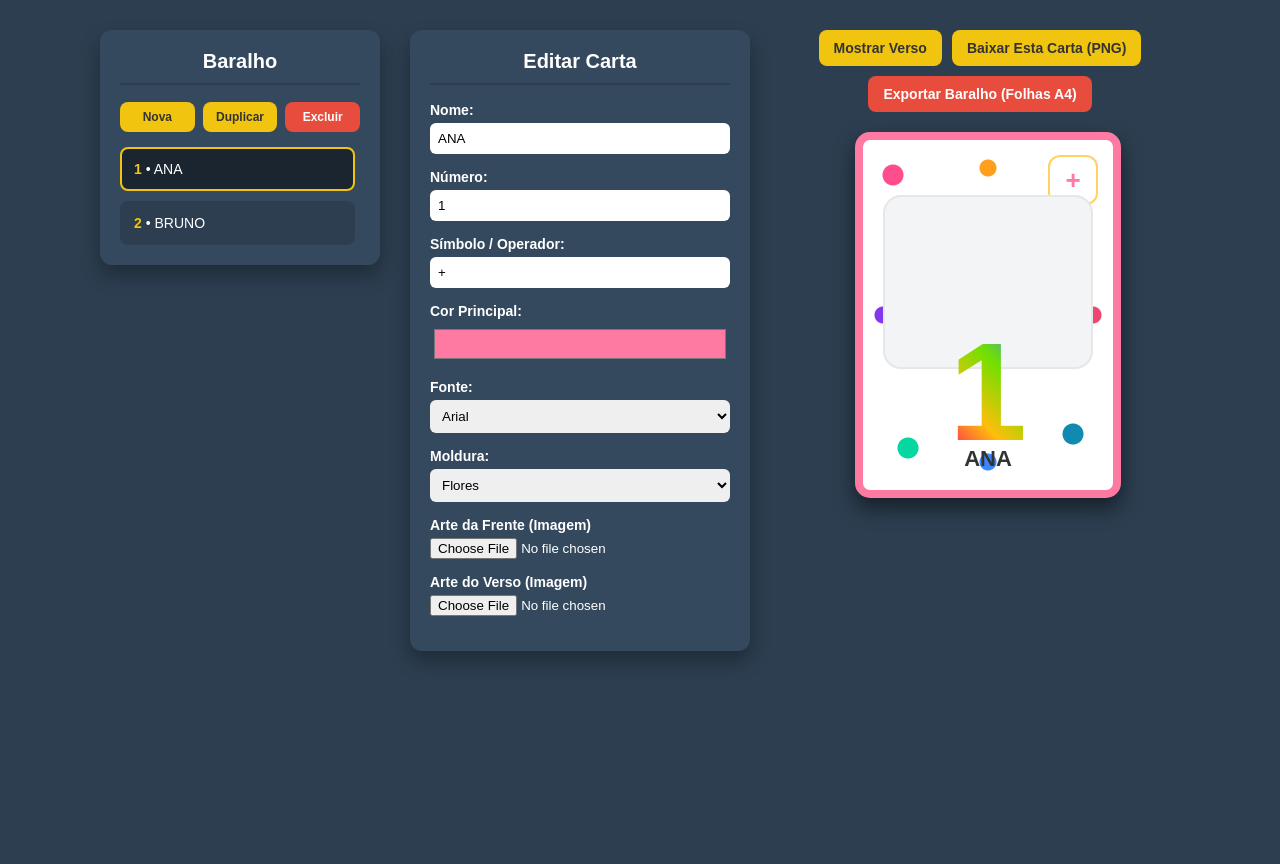
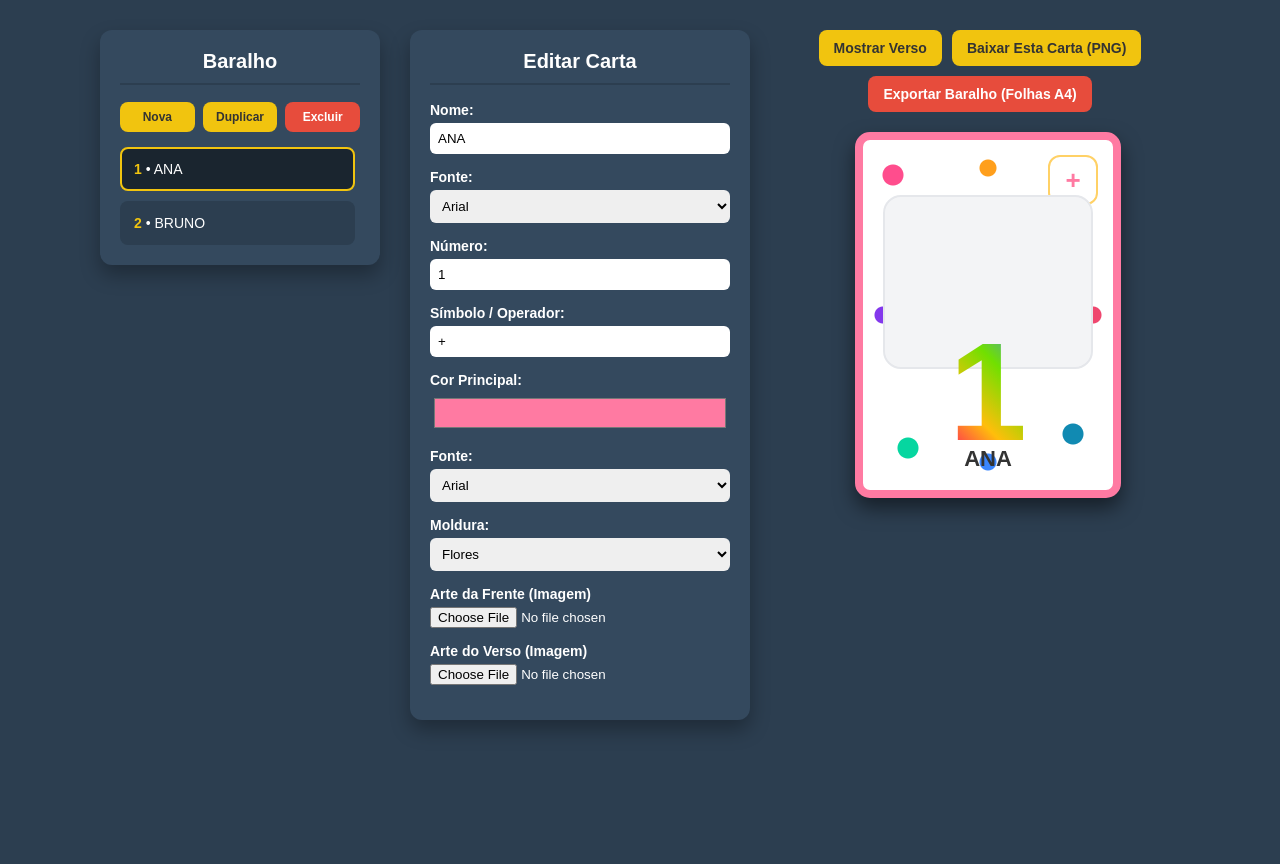
Before and after one commit to freitasandrade-sketch/arquimedes, a plain HTML site: page index.html in a window 1280 px wide. Drawn offline with nearby package versions, Linux system fonts and the light colour scheme.

Commit message:
Update index.html

```diff
--- a/index.html
+++ b/index.html
@@ -31,7 +31,16 @@
       <label for="inputNome">Nome:</label>
       <input type="text" id="inputNome" oninput="salvarAlteracoes()">
     </div>
-
+<div class="grupo-input">
+  <label for="inputFonte">Fonte:</label>
+  <select id="inputFonte" onchange="salvarAlteracoes()">
+    <option value="'Arial', sans-serif">Arial</option>
+    <option value="'Courier New', Courier, monospace">Courier New</option>
+    <option value="'Times New Roman', Times, serif">Times New Roman</option>
+    <option value="'Impact', sans-serif">Impact</option>
+    <option value="'Comic Sans MS', cursive, sans-serif">Comic Sans</option>
+  </select>
+</div>
     <div class="grupo-input">
       <label for="inputNumero">Número:</label>
       <input type="number" id="inputNumero" oninput="salvarAlteracoes()">
```
